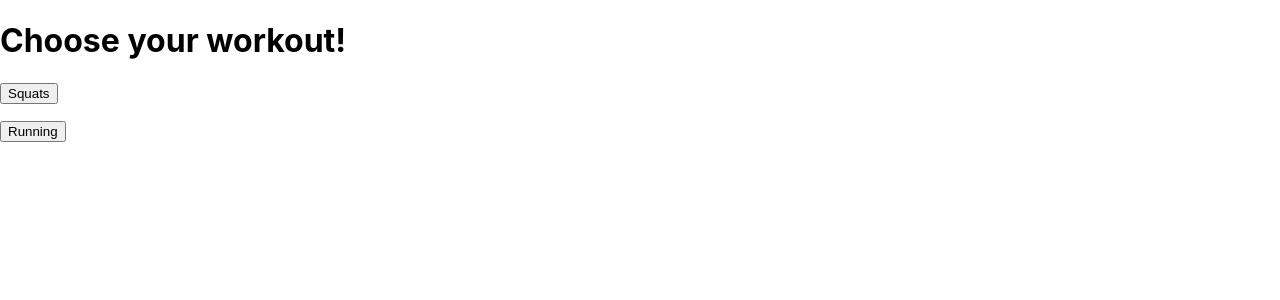
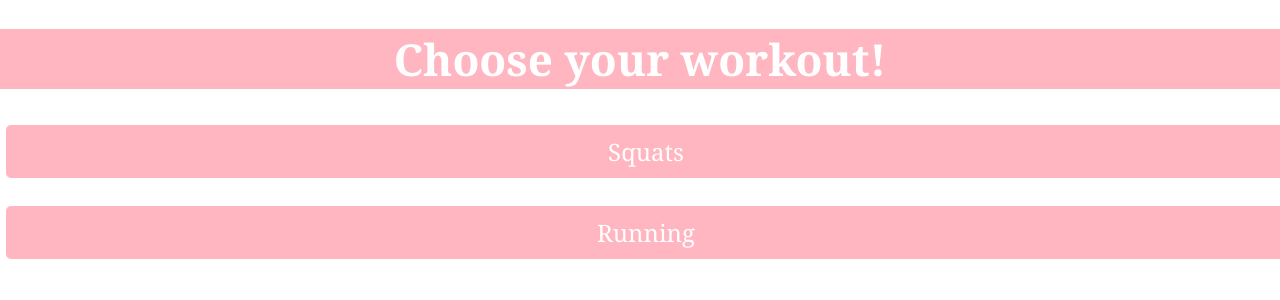
Before and after one commit to hannabui/hannabui-portfolio1, a React (Create React App) app in the folder portfolio1/exercise/: page / in a window 1280 px wide. Shown: the top 300 px of the page. Built offline with nearby package versions, Linux system fonts and the light colour scheme.

Commit message:
Update App.js

```diff
--- a/portfolio1/exercise/src/App.js
+++ b/portfolio1/exercise/src/App.js
@@ -3,6 +3,27 @@ import Squats from './components/RepetitionExercise';
 import Running from './components/DurationExercise';
 import React, { useEffect, useState } from 'react';
 
+const buttonStyle = {
+  backgroundColor: 'lightPink',
+  width: '100%',
+  height: '100%',
+  border: 'white',
+  color: 'white',
+  padding: '10px 20px',
+  textDecoration: 'none',
+  borderRadius: '5px',
+  textAlign: 'center',
+  fontFamily: 'Georgia',
+  fontSize: '24px',
+  margin: '6px'
+}
+const headerStyle = {
+  backgroundColor: 'lightPink',
+  color: 'white',
+  fontSize: '44px',
+  fontFamily: 'Georgia',
+  textAlign: 'center'
+}
 export default function App() {
   let [currentCount, setCurrentCount] = useState(0);
   let [displayComp, setDisplayComp] = useState(-1);
@@ -18,18 +39,18 @@ export default function App() {
   }, []);
   return (
     <>
-      <h1 style={{backgroundcolor: "#748b97"}}>Choose your workout!</h1>
+      <h1 style={headerStyle}>Choose your workout!</h1>
       {(displayComp !== -1 ?
         <>
           {displayComp !== -1 ? componenets[displayComp] : undefined}
-          <button onClick={() => setDisplayComp(-1)}>Return</button>
+          <button style={buttonStyle} onClick={() => setDisplayComp(-1)}>Return</button>
         </>
         : <>
           <p>
-            <button onClick={() => setDisplayComp(0)}>Squats</button>
+            <button style={buttonStyle} onClick={() => setDisplayComp(0)}>Squats</button>
           </p>
           <p>
-            <button onClick={() => setDisplayComp(1)}>Running</button>
+            <button style={buttonStyle} onClick={() => setDisplayComp(1)}>Running</button>
           </p>
         </>
       )
```
